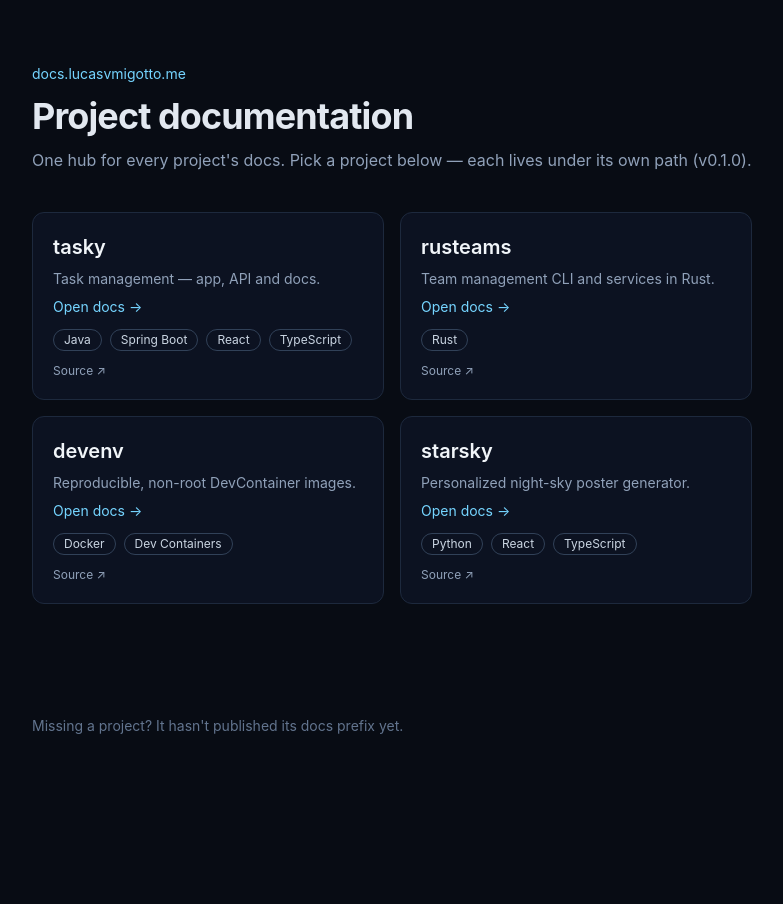
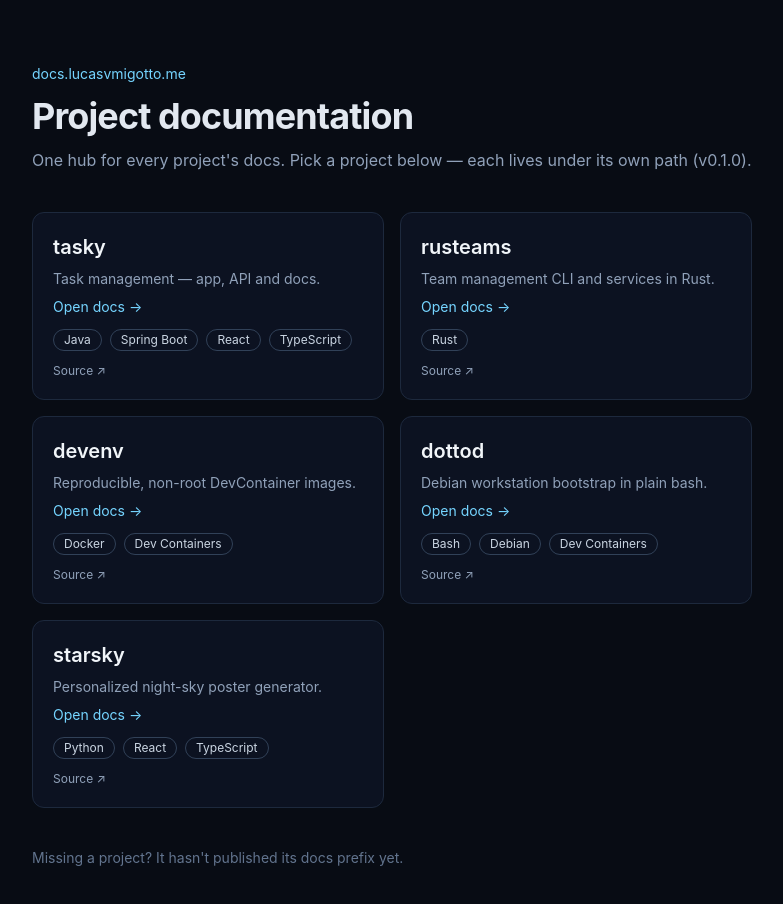
Before and after one commit to lucasvmigotto/docs, a React (Vite) app in the folder site/: page / in a window 1280 px wide. Shown: the top 904 px of the page, without its empty margins (248-1031 px from the left). Before the commit the page ends 800 px from the top, so only its background shows below. Built offline with nearby package versions, Linux system fonts and the light colour scheme.

Commit message:
chore(hub): register dottod docs

```diff
--- a/site/src/apps.ts
+++ b/site/src/apps.ts
@@ -32,6 +32,13 @@ export const APPS: DocApp[] = [
     source: "https://github.com/lucasvmigotto/devenv",
   },
   {
+    slug: "dottod",
+    name: "dottod",
+    description: "Debian workstation bootstrap in plain bash.",
+    tags: ["Bash", "Debian", "Dev Containers"],
+    source: "https://github.com/lucasvmigotto/dottod",
+  },
+  {
     slug: "starsky",
     name: "starsky",
     description: "Personalized night-sky poster generator.",
```
